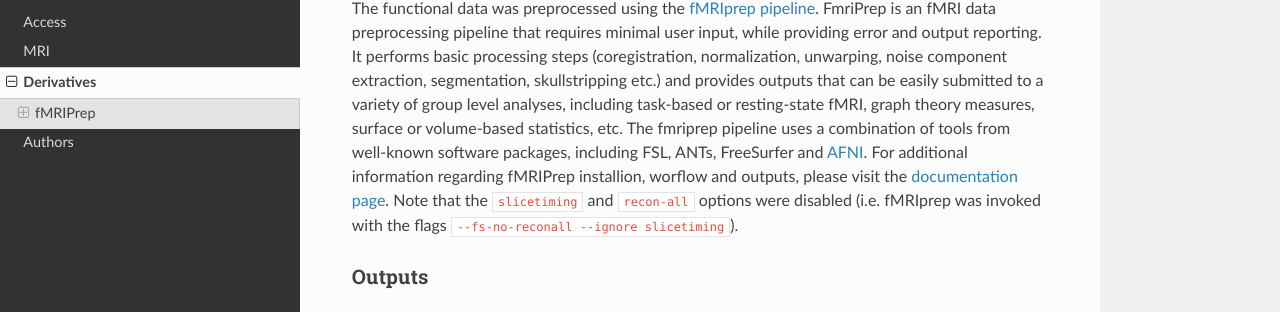
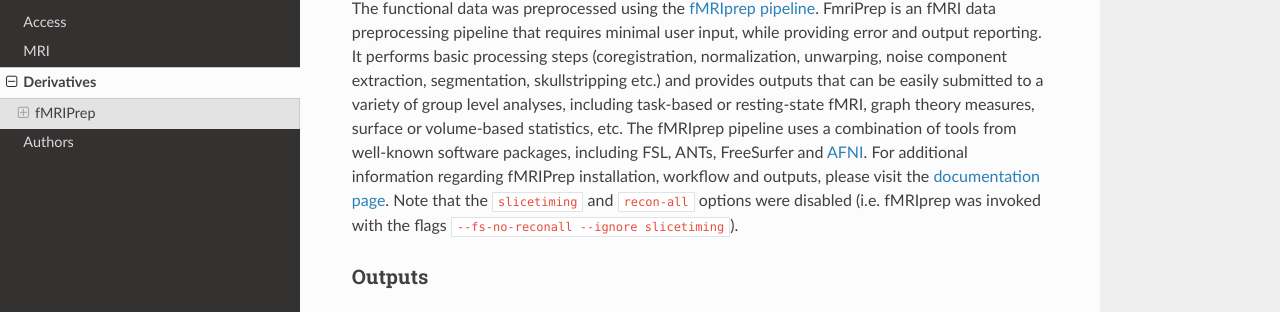
Before and after one commit to courtois-neuromod/cneuromod_docs, a Sphinx documentation site: the page built from source/DERIVATIVES.md, in a window 1280 px wide and 900 px high. Shown: the part 269-581 px from the top of the window. Built offline with Sphinx 7.4.7 and the Read the Docs theme 2.0.0, drawn with Linux system fonts in a browser that asks for light colours.

Commit message:
Update DERIVATIVES.md

```diff
--- a/source/DERIVATIVES.md
+++ b/source/DERIVATIVES.md
@@ -3,7 +3,7 @@
 ## fMRIPrep
 
 ### Overview
-The functional data was preprocessed using the [fMRIprep pipeline](https://fmriprep.readthedocs.io/en/stable/installation.html). FmriPrep is an fMRI data preprocessing pipeline that requires minimal user input, while providing error and output reporting. It performs basic processing steps (coregistration, normalization, unwarping, noise component extraction, segmentation, skullstripping etc.) and provides outputs that can be easily submitted to a variety of group level analyses, including task-based or resting-state fMRI, graph theory measures, surface or volume-based statistics, etc. The fmriprep pipeline uses a combination of tools from well-known software packages, including FSL, ANTs, FreeSurfer and [AFNI](https://afni.nimh.nih.gov/). For additional information regarding fMRIPrep installion, worflow and outputs, please visit the [documentation page](https://fmriprep.readthedocs.io/en/stable/installation.html).
+The functional data was preprocessed using the [fMRIprep pipeline](https://fmriprep.readthedocs.io/en/stable/installation.html). FmriPrep is an fMRI data preprocessing pipeline that requires minimal user input, while providing error and output reporting. It performs basic processing steps (coregistration, normalization, unwarping, noise component extraction, segmentation, skullstripping etc.) and provides outputs that can be easily submitted to a variety of group level analyses, including task-based or resting-state fMRI, graph theory measures, surface or volume-based statistics, etc. The fMRIprep pipeline uses a combination of tools from well-known software packages, including FSL, ANTs, FreeSurfer and [AFNI](https://afni.nimh.nih.gov/). For additional information regarding fMRIPrep installation, workflow and outputs, please visit the [documentation page](https://fmriprep.readthedocs.io/en/stable/installation.html).
  Note that the `slicetiming` and `recon-all` options were disabled (i.e. fMRIprep was invoked with the flags `--fs-no-reconall --ignore slicetiming`).
 
 ### Outputs
```
